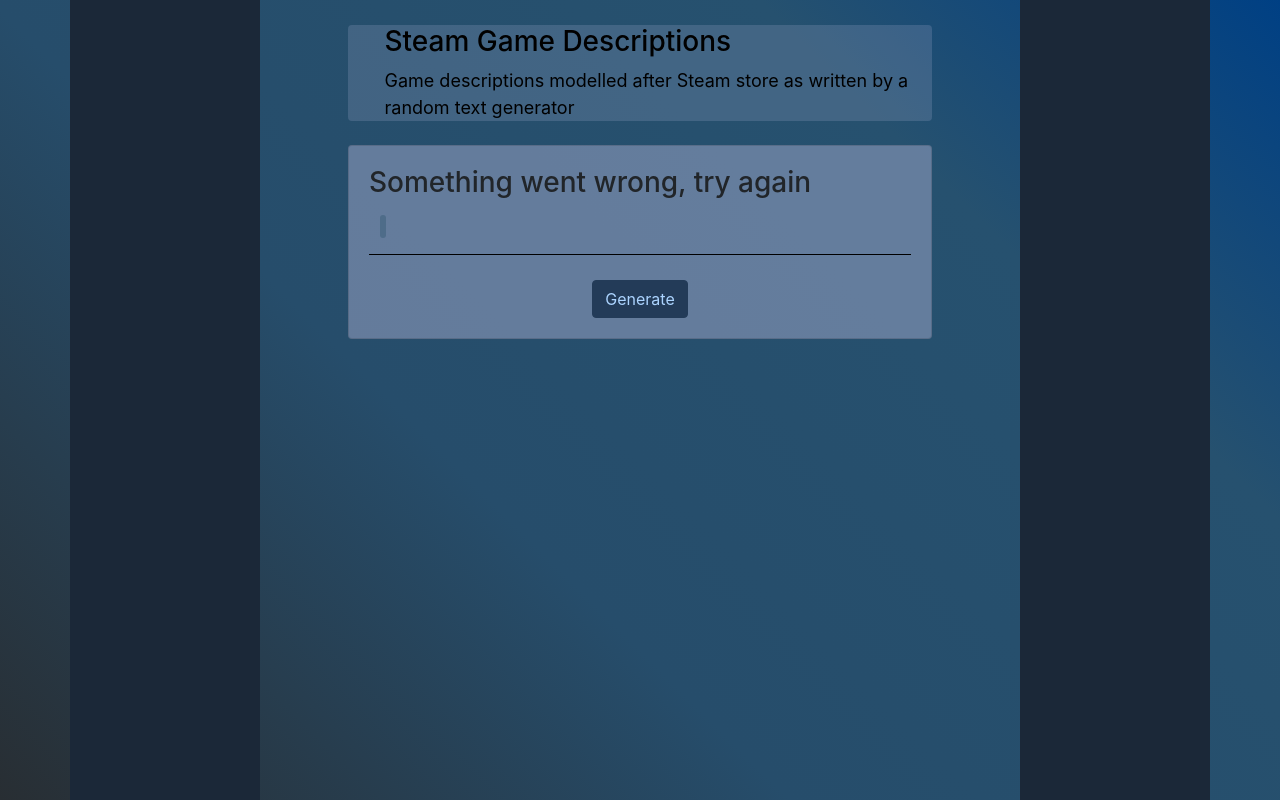
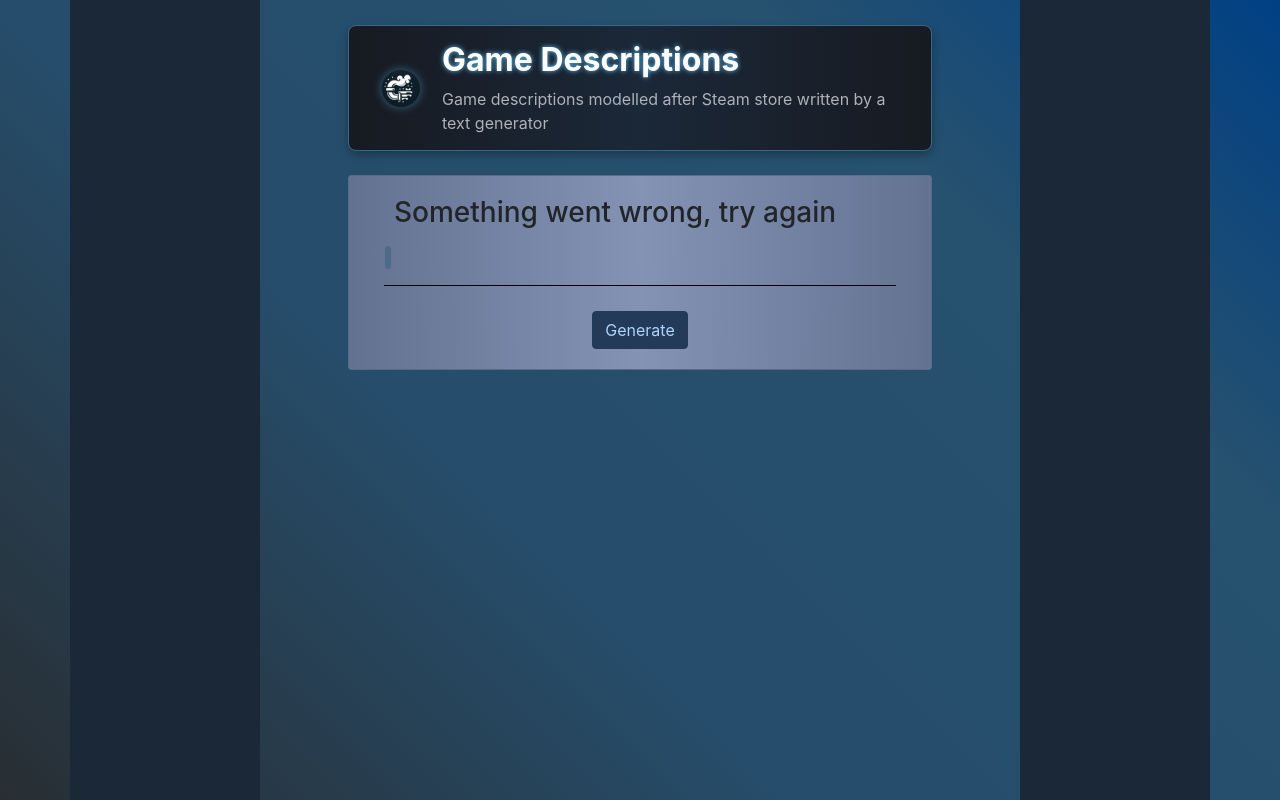
Before and after one commit to lajanki/steam-game-descriptor, a Flask app: page / in a window 1280 px wide. Run offline with Flask 3, Linux system fonts and the light colour scheme; some libraries are stand-ins or nearby versions.

Commit message:
feat: stylize header

```diff
--- a/app/static/style.css
+++ b/app/static/style.css
@@ -1,17 +1,47 @@
 div.page-header {
-	color: black;
-	background-color:rgba(162, 169, 202, 0.23);
+	color: white;
+	background: linear-gradient(to right, #171a21, #1b2838, #171a21);
 	margin-top: 25px;
 	margin-bottom: 1.5em;
 	margin-left: 10%;
 	margin-right: 10%;
-	padding-left: 5%;
-	padding-left: 5%;
-	border-radius: 4px;
+	padding: 15px 25px;
+	border-radius: 8px;
+	border: 1px solid #366885;
+	box-shadow: 0 4px 10px rgba(0, 0, 0, 0.3);
+}
+
+.header-content {
+	display: flex;
+	align-items: center;
+}
+
+.header-icon {
+	margin-right: 20px;
+}
+
+.header-icon img {
+	width: 48px;
+	height: 48px;
+	filter: drop-shadow(0 0 5px #366885);
+}
+
+.header-text {
+	flex: 1;
+}
+
+div.page-header h1 {
+	font-size: 32px;
+	font-weight: bold;
+	margin-bottom: 8px;
+	text-shadow: 0 0 5px #66c0f4;
+	color: #ffffff;
 }
 
 div.page-header p {
-	font-size:18px;
+	font-size: 16px;
+	color: #acb2b8;
+	margin-bottom: 0;
 }
 
 ul.nav {
@@ -36,6 +66,11 @@
 	background-color:rgba(162, 169, 202, 0.51);
 	margin-left: 10%;
 	margin-right: 10%;
+}
+
+.card-body {
+	background: linear-gradient(to right, rgb(100 107 139 / 60%), rgba(162, 169, 202, 0.51), rgb(100 107 139 / 60%));
+	border-radius: inherit;
 }
 
 #loader {
@@ -75,6 +110,22 @@
 	justify-content: center;
 }
 
+#description {
+	padding-left: 25px;
+	padding-right: 25px;
+}
+
+#description h2 {
+	color: #171a21;
+	text-shadow: 0 0 2px #789baf;
+	font-size: 30px;
+	font-weight: bold;
+	text-align: center;
+	margin-bottom: 15px;
+	padding-bottom: 8px;
+	border-bottom: 1px solid rgb(12 12 12 / 50%);
+}
+
 #ghlink {
 	color: #8ec2f1;
 }
@@ -97,7 +148,11 @@
 }
 
 .section_header {
+	font-size: 22px;
 	border-bottom: 1px solid #000000;
+	margin-left: 15px;
+	margin-right: 15px;
+	padding-bottom: 3px;
 }
 
 body {
@@ -120,6 +175,7 @@
 	padding: 3px;
 	font-size: 14px;
 	line-height: 18px;
+	margin-left: 5px;
 }
 
 .game-tag {
@@ -130,6 +186,7 @@
 	line-height: 18px;
 	font-size: 14px;
 	padding: 3px;
+	margin-left: 15px;
 }
 
 #tagline {
@@ -186,6 +243,8 @@
     background: #000000;
     border: none;
     margin-bottom: 5px;
+	margin-left: 15px;
+	margin-right: 15px;
 }
 
 div#system_requirements_container {
--- a/app/templates/index.html
+++ b/app/templates/index.html
@@ -121,8 +121,15 @@
 			<!-- Middle section for content -->
 			<div id="content" class="col-xs-12 col-md-8">
 				<div class="page-header">
-				 	<h1>Steam Game Descriptions</h1>
-				 	<p>Game descriptions modelled after Steam store as written by a random text generator</p>
+					<div class="header-content">
+						<div class="header-icon">
+							<img src="{{ url_for('static', filename='img/steamy_pipe_logo_round.png') }}" alt="Logo">
+						</div>
+						<div class="header-text">
+							<h1>Game Descriptions</h1>
+							<p>Game descriptions modelled after Steam store written by a text generator</p>
+						</div>
+					</div>
 				</div>
 
 				<!-- Container for the description and a loader div -->
```
Also changed, not shown: app/static/img/Twitter_Logo_Blue.png (deleted), app/static/img/steamy_pipe_logo.png (added), app/static/img/steamy_pipe_logo_round.png (added), app/static/img/twitter.png (deleted).
